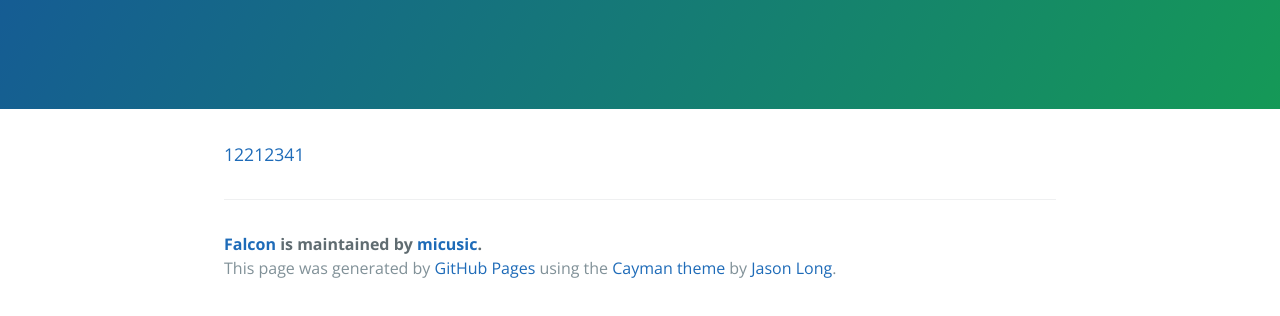
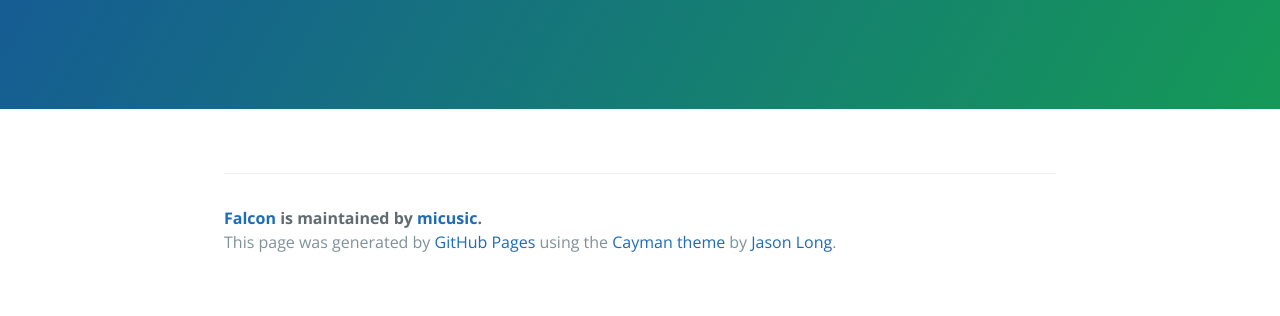
Before and after one commit to micusic/Falcon, a plain HTML site: page index.html in a window 1280 px wide. Shown: the part 208-524 px from the top of the page. Drawn offline with nearby package versions, Linux system fonts and the light colour scheme.

Commit message:
auto commit 2015-04-12 16:38:35 +0800

```diff
--- a/index.html
+++ b/index.html
@@ -5,7 +5,7 @@
     <title>Hummer by micusic</title>
     <meta name="viewport" content="width=device-width, initial-scale=1">
     <link rel="stylesheet" type="text/css" href="stylesheets/normalize.css" media="screen">
-    <link href='http://fonts.googleapis.com/css?family=Open+Sans:400,700' rel='stylesheet' type='text/css'>
+    <link href="http://fonts.googleapis.com/css?family=Open+Sans:400,700" rel="stylesheet" type="text/css">
     <link rel="stylesheet" type="text/css" href="stylesheets/stylesheet.css" media="screen">
     <link rel="stylesheet" type="text/css" href="stylesheets/github-light.css" media="screen">
   </head>
@@ -18,15 +18,7 @@
     <section class="main-content">
 
 
-      <div class="resume-link" >
-        <a class="resume-link" href="12212341.html">12212341</a>
-      </div>
-
-
-
-
-
-
+      <div class="resume-link" ></div>
             <footer class="site-footer">
         <span class="site-footer-owner"><a href="https://github.com/micusic/Hummer">Falcon</a> is maintained by <a href="https://github.com/micusic">micusic</a>.</span>
 
```
